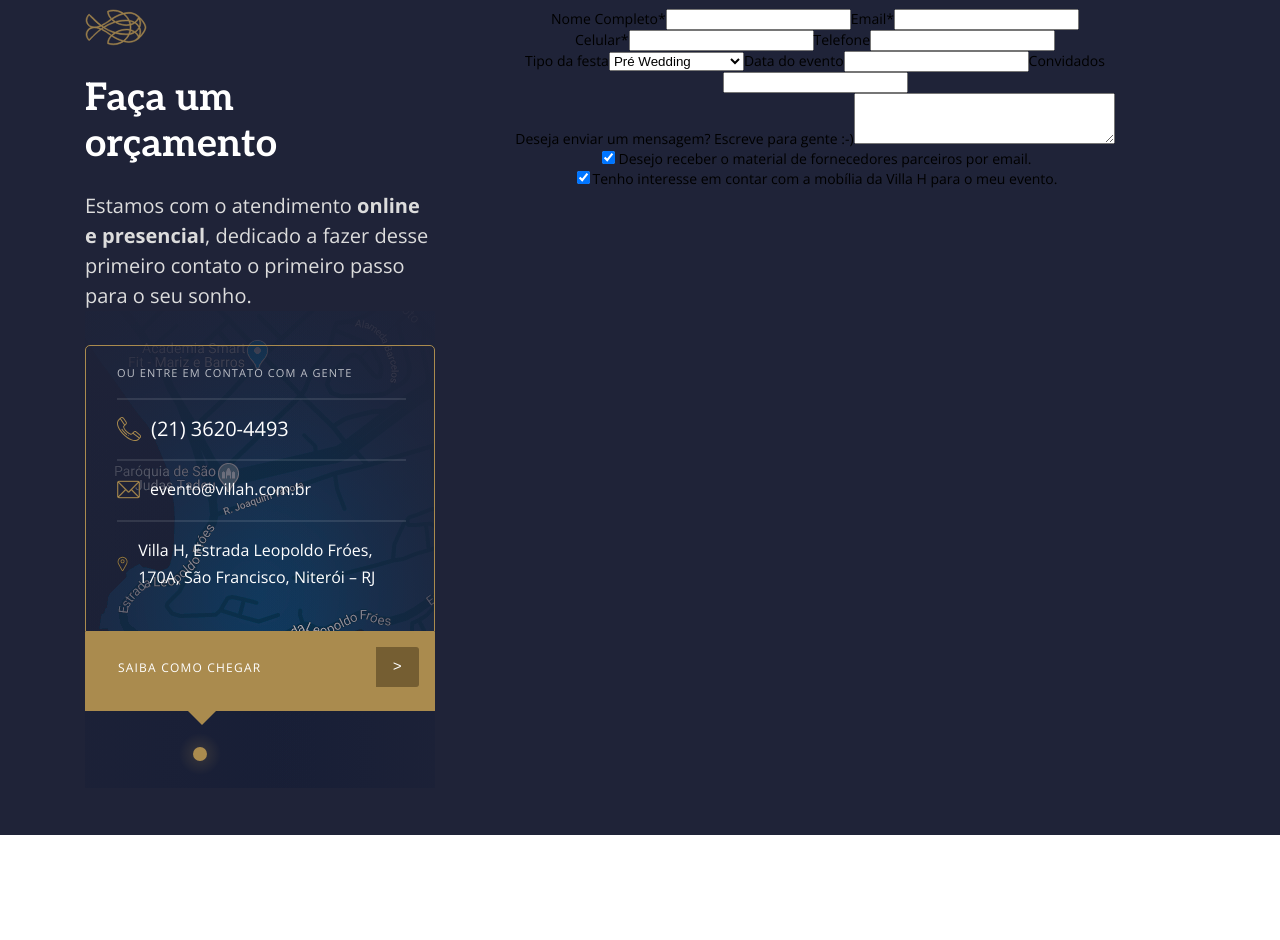
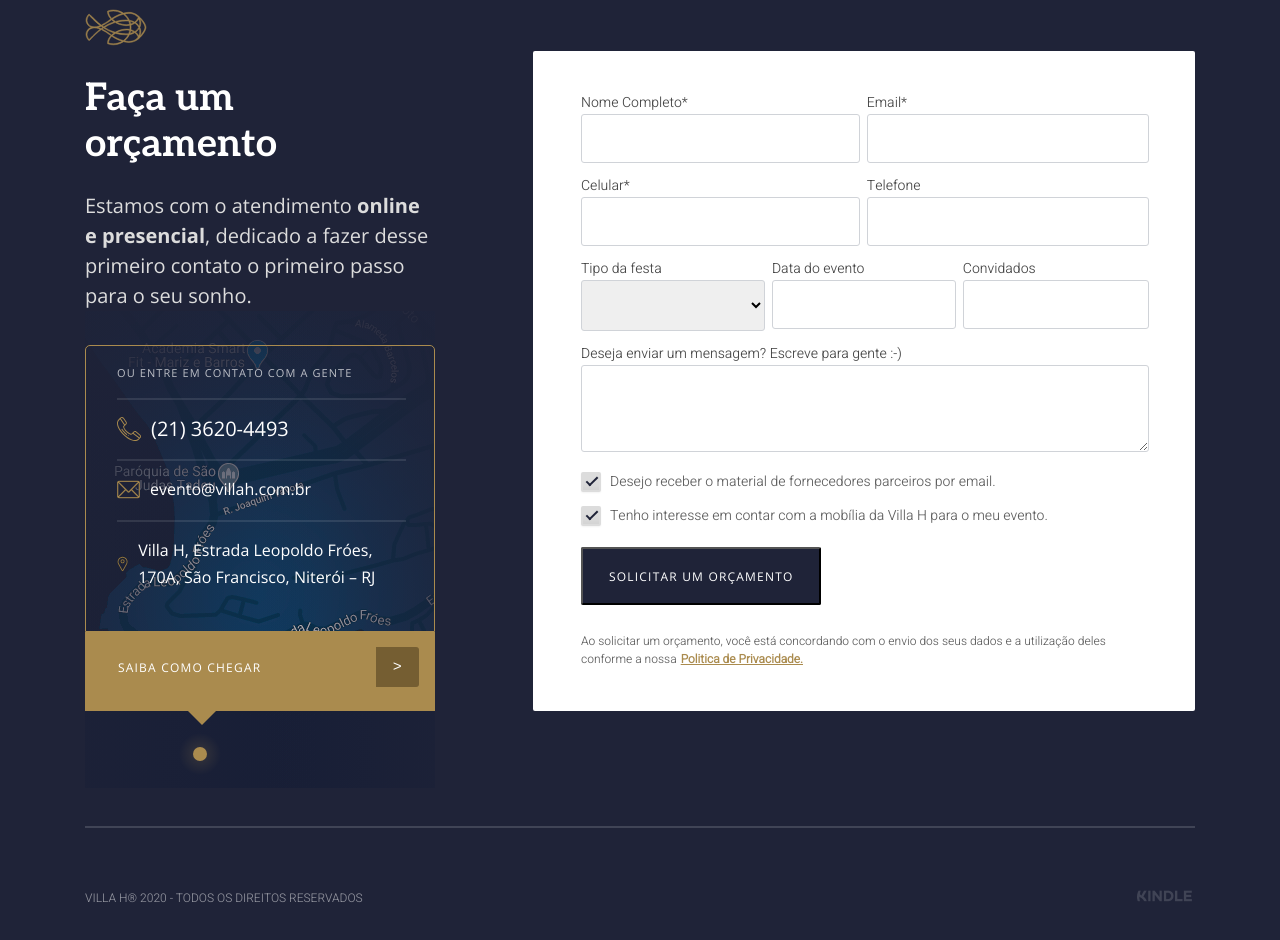
Before and after one commit to jessiicasantos/villa-h-react, a React (Create React App) app: page / in a window 1280 px wide. Shown: the part 9040-9980 px from the top of the page. Before the commit the page ends 9875 px from the top, so only its background shows below. Built offline with nearby package versions, Linux system fonts and the light colour scheme.

Commit message:
Static Footer added

```diff
--- a/src/components/Container/Footer/Footer.css
+++ b/src/components/Container/Footer/Footer.css
@@ -155,6 +155,7 @@ footer p {
 
 .orcamento {
     display: flex;
+    justify-content: space-between;
 }
 
 .orcamento a {
@@ -170,7 +171,7 @@ footer p {
     background-position: 30% -140%;
 }
 
-.orcamento p {
+.orcamento section p {
     margin: 0 0 34px;
 }
 
@@ -283,3 +284,169 @@ a.theme-gold:hover {
     left: 94px;
     bottom: 13px;
 }
+
+form input[type="text"],
+form input[type="tel"],
+form input[type="date"],
+form input[type="email"],
+form select,
+form textarea {
+    padding: 14px 10px;
+    font-family: 'Open Sans', sans-serif;
+    font-size: 14px;
+}
+
+.form-contact {
+    background: #FFFFFF;
+    border-radius: 2px;
+    padding: 41px 46px 43px 48px;
+    height: fit-content;
+    margin: 3em 0 0 7em;
+}
+
+.columns {
+    margin: 0 0 12px;
+    width: 100%;
+    display: flex;
+    justify-content: space-between;
+}
+
+.columns, .form-contact label {
+    display: flex;
+}
+
+.form-contact label {
+    flex-direction: column;
+    text-align: left;
+    width: -webkit-fill-available;
+    font-family: 'Heebo', sans-serif;
+    font-weight: 400;
+    font-size: 14px;
+    line-height: 21px;
+    color: #474747;
+}
+
+.form-contact label:not(:last-of-type) {
+    margin: 0 7px 0 0;
+}
+
+.form-contact input[type="text"] {
+    font-size: 14px;
+}
+
+.form-contact select {
+    cursor: pointer;
+}
+
+.form-contact label[for="msg"] {
+    margin: 0 0 20px;
+}
+
+.form-contact input,
+.form-contact textarea,
+.form-contact select {
+    border: 1px solid #D0D3D8;
+    border-radius: 3px;
+    margin: 1px 0 0;
+}
+
+.check {
+    margin: 0 0 14px;
+    display: flex;
+    align-items: center;
+}
+
+.check label {
+    position: relative;
+    line-height: 15px;
+    color: #5F5F5F;
+    display: block;
+    cursor: pointer;
+}
+
+.check input[type="checkbox"] {
+    display: none;
+}
+
+.check label::before {
+    content: '';
+    -webkit-appearance: none;
+    background-color: #DCDCDC;
+    border: 2px solid #DCDCDC;
+    border-radius: 2px;
+    box-shadow: 0 1px 2px rgba(0, 0, 0, 0.05), inset 0px -15px 10px -12px rgba(0, 0, 0, 0.05);
+    padding: 8px;
+    display: inline-block;
+    position: relative;
+    vertical-align: middle;
+    cursor: pointer;
+    margin-right: 9px;
+}
+
+.check input[type="checkbox"]:checked + label::after {
+    content: '';
+    display: block;
+    position: absolute;
+    top: 2px;
+    left: 7.5px;
+    width: 4px;
+    height: 10px;
+    border: solid #1F2338;
+    border-width: 0 2px 2px 0;
+    transform: rotate(45deg);
+}
+
+.form-contact .btn-dark-blue {
+    margin: 21px 0 27px;
+    display: flex;
+    justify-content: flex-start;
+}
+
+.form-contact button + p {
+    font-family: 'Heebo', sans-serif;
+    font-style: normal;
+    font-weight: 400;
+    font-size: 12px;
+    line-height: 18px;
+    color: #5F5F5F;
+}
+
+.form-contact button + p > a {
+    margin: 0 0 0 4px;
+    font-weight: bold;
+    color: #AA8B4E;
+    text-decoration: underline;
+}
+
+.form-contact button + p > a:hover {
+    text-decoration: none;
+}
+
+.copyright {
+    display: flex;
+    justify-content: space-between;
+    align-items: center;
+}
+
+.copyright hr {
+    margin: 54px 0 45px;
+}
+
+
+.copyright h6 {
+    font-family: 'Heebo', sans-serif;
+    font-weight: 400;
+    font-size: 12px;
+    line-height: 18px;
+    color: #FFFFFF;
+    opacity: 0.5;
+}
+
+.copyright a {
+    font-family: 'Heebo', sans-serif;
+    font-weight: 400;
+    font-size: 12px;
+    line-height: 18px;
+    color: #FFFFFF;
+    opacity: 0.5;
+}
--- a/src/components/Container/Footer/Footer.jsx
+++ b/src/components/Container/Footer/Footer.jsx
@@ -5,8 +5,12 @@ import Section from '../../Section/Section';
 import { ReactComponent as Fish } from '../../../assets/img/fish-icon.svg';
 import BoxContact from './BoxContact/BoxContact';
 import { ReactComponent as DoubleCircle } from './img/double-circle.svg';
+import LogoKindle from './img/logo-kindle.png';
 
 const dataSelect = [
+  {
+    txt: '',
+  },
   {
     txt: 'Pré Wedding',
   },
@@ -110,7 +114,20 @@ const Footer = () => (
               evento.
             </label>
           </div>
+          <button className="btn-dark-blue">Solicitar um orçamento</button>
+          <p>
+            Ao solicitar um orçamento, você está concordando com o envio dos
+            seus dados e a utilização deles conforme a nossa
+            <a href="#">Politica de Privacidade.</a>
+          </p>
         </form>
+      </div>
+      <hr />
+      <div className="copyright">
+        <h6>VILLA H® 2020 - TODOS OS DIREITOS RESERVADOS</h6>
+        <a href="">
+          <img src={LogoKindle} alt="Logo Kindle" />
+        </a>
       </div>
     </div>
   </footer>
```
Also changed, not shown: src/components/Container/Footer/img/logo-kindle.png (added).
